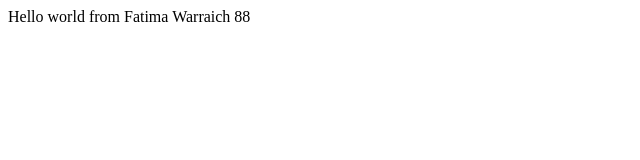
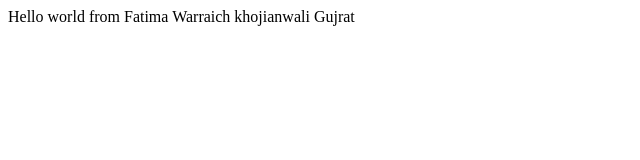
Before and after one commit to FatimaWarraich/bootcamp2020sample, a plain HTML site: page index.html in a window 1280 px wide. Shown: the whole page, without its empty margins (0-640 px from the left). Drawn offline with Linux system fonts and the light colour scheme.

Commit message:
2nd update
changes location from 88 to khojianwali

```diff
--- a/index.html
+++ b/index.html
@@ -7,7 +7,7 @@
 </head>
 <body>
     <div>
-      Hello world from Fatima Warraich 88
+      Hello world from Fatima Warraich  khojianwali Gujrat
     </div>
 </body>
 </html>
```
